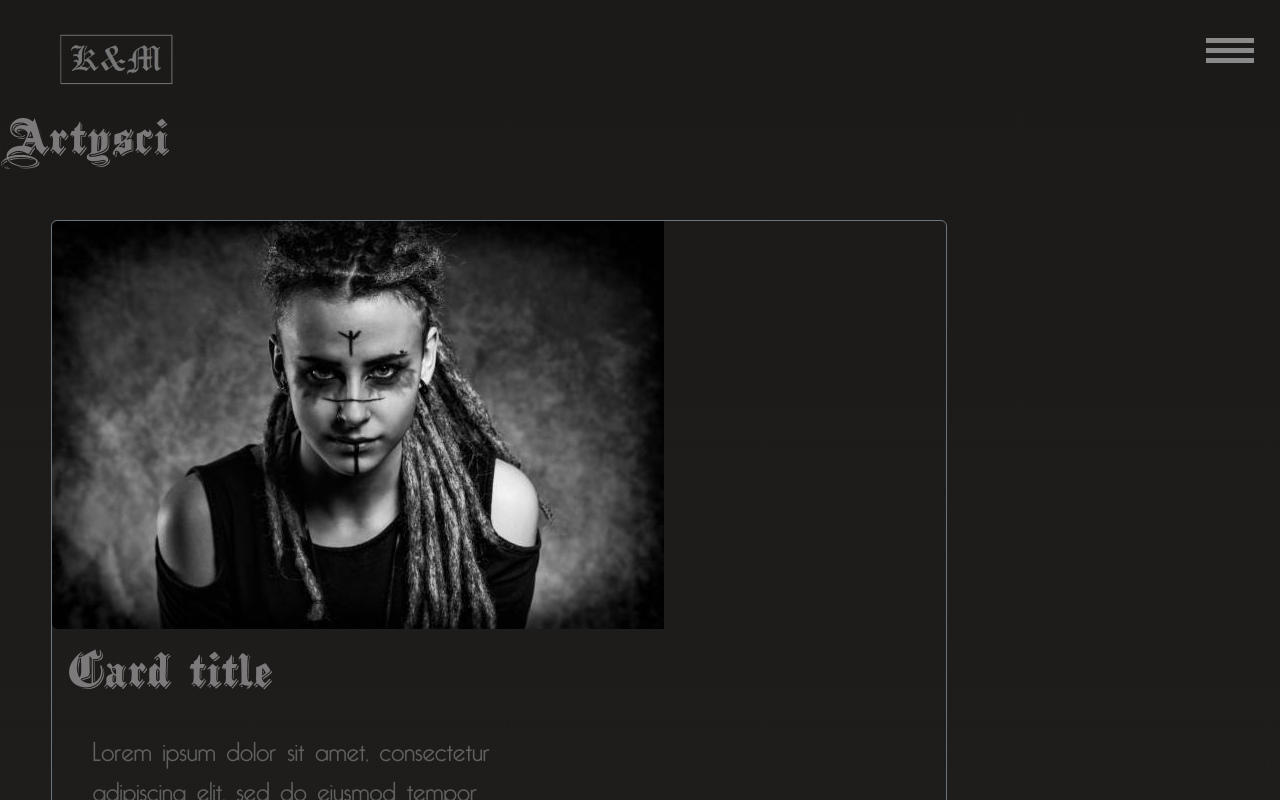
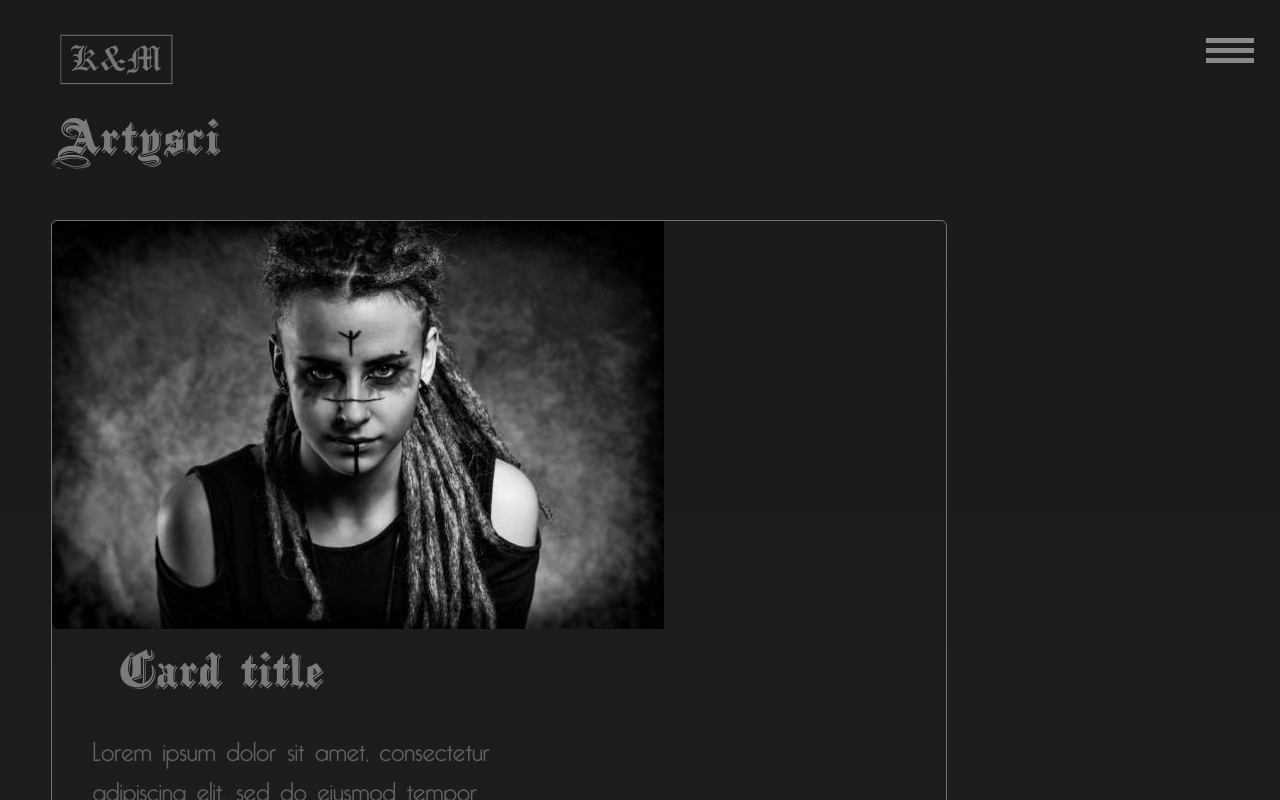
Before and after one commit to AgataJacyk/drukarnia, a Vue app: page /Artists in a window 1280 px wide. Shown: the top 800 px of the page. Built offline with nearby package versions, Linux system fonts and the light colour scheme.

Commit message:
poprawiony h1 artysci

```diff
--- a/src/components/Artysci.vue
+++ b/src/components/Artysci.vue
@@ -13,13 +13,19 @@
         <div class="card-body">
           <h1 class="card-title">Card title</h1>
           <p class="card-text">
-            Lorem ipsum dolor sit amet, consectetur adipiscing elit, sed do eiusmod tempor incididunt ut labore et dolore magna aliqua. Ut enim ad minim veniam, quis nostrud exercitation ullamco laboris nisi ut aliquip ex ea commodo consequat. Duis aute irure dolor in reprehenderit in voluptate velit esse cillum dolore eu fugiat nulla pariatur. Excepteur sint occaecat cupidatat non proident, sunt in culpa qui officia deserunt mollit anim id est laborum.
+            Lorem ipsum dolor sit amet, consectetur adipiscing elit, sed do
+            eiusmod tempor incididunt ut labore et dolore magna aliqua. Ut enim
+            ad minim veniam, quis nostrud exercitation ullamco laboris nisi ut
+            aliquip ex ea commodo consequat. Duis aute irure dolor in
+            reprehenderit in voluptate velit esse cillum dolore eu fugiat nulla
+            pariatur. Excepteur sint occaecat cupidatat non proident, sunt in
+            culpa qui officia deserunt mollit anim id est laborum.
           </p>
         </div>
       </div>
     </div>
   </div>
-  <div class=" card border-secondary bg-transparent mb-3">
+  <div class="card border-secondary bg-transparent mb-3">
     <div class="row g-0">
       <div class="col-md-5">
         <img
@@ -32,7 +38,13 @@
         <div class="card-body">
           <h1 class="card-title">Card title</h1>
           <p class="card-text">
-            Lorem ipsum dolor sit amet, consectetur adipiscing elit, sed do eiusmod tempor incididunt ut labore et dolore magna aliqua. Ut enim ad minim veniam, quis nostrud exercitation ullamco laboris nisi ut aliquip ex ea commodo consequat. Duis aute irure dolor in reprehenderit in voluptate velit esse cillum dolore eu fugiat nulla pariatur. Excepteur sint occaecat cupidatat non proident, sunt in culpa qui officia deserunt mollit anim id est laborum.d-in
+            Lorem ipsum dolor sit amet, consectetur adipiscing elit, sed do
+            eiusmod tempor incididunt ut labore et dolore magna aliqua. Ut enim
+            ad minim veniam, quis nostrud exercitation ullamco laboris nisi ut
+            aliquip ex ea commodo consequat. Duis aute irure dolor in
+            reprehenderit in voluptate velit esse cillum dolore eu fugiat nulla
+            pariatur. Excepteur sint occaecat cupidatat non proident, sunt in
+            culpa qui officia deserunt mollit anim id est laborum.d-in
           </p>
         </div>
       </div>
@@ -40,13 +52,13 @@
   </div>
 </template>
 <style scoped>
-
 h1,
 .artists {
   font-family: "ShadowedBlack";
   font-size: calc(36px + (48 - 36) * ((100vw - 300px) / (2865 - 300)));
   color: #7c7a7a;
   margin-top: 1vh;
+  margin-left: 4vw;
 }
 .card-text {
   font-family: "Bellerose";
```
